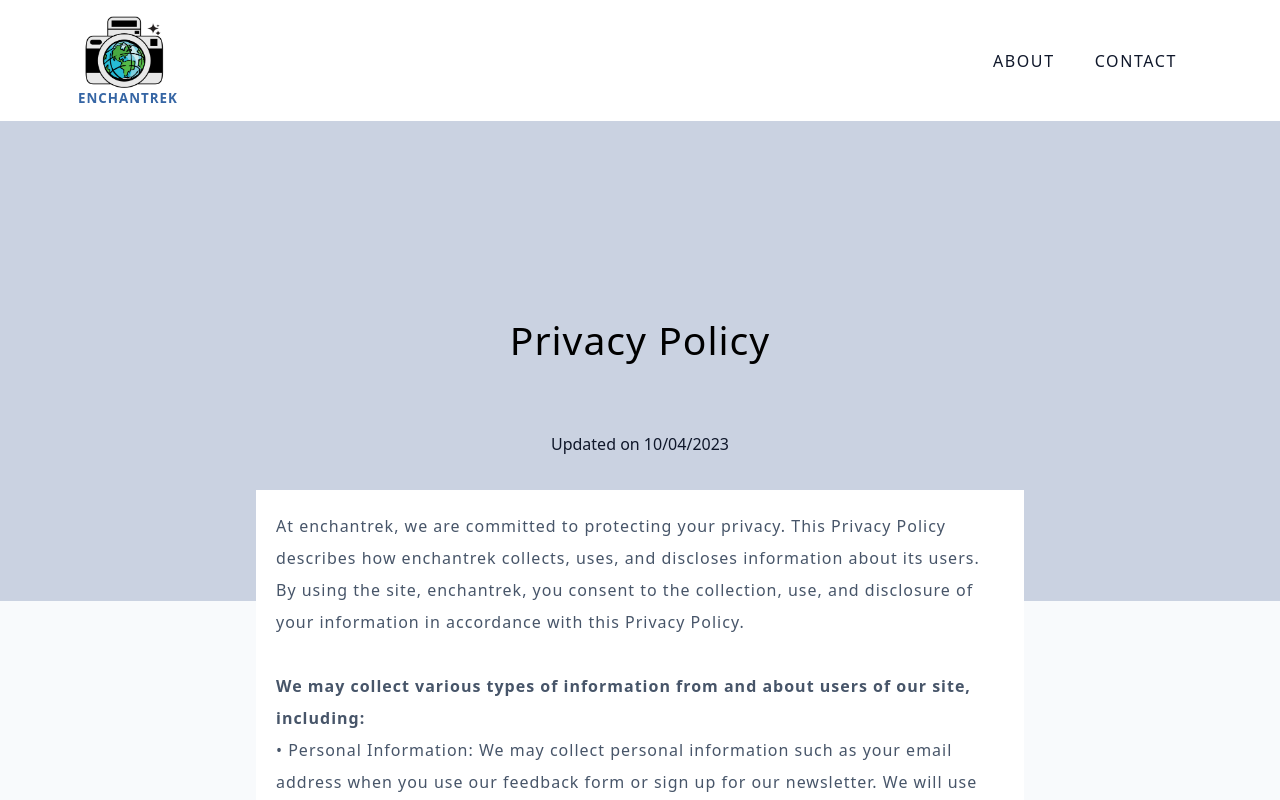
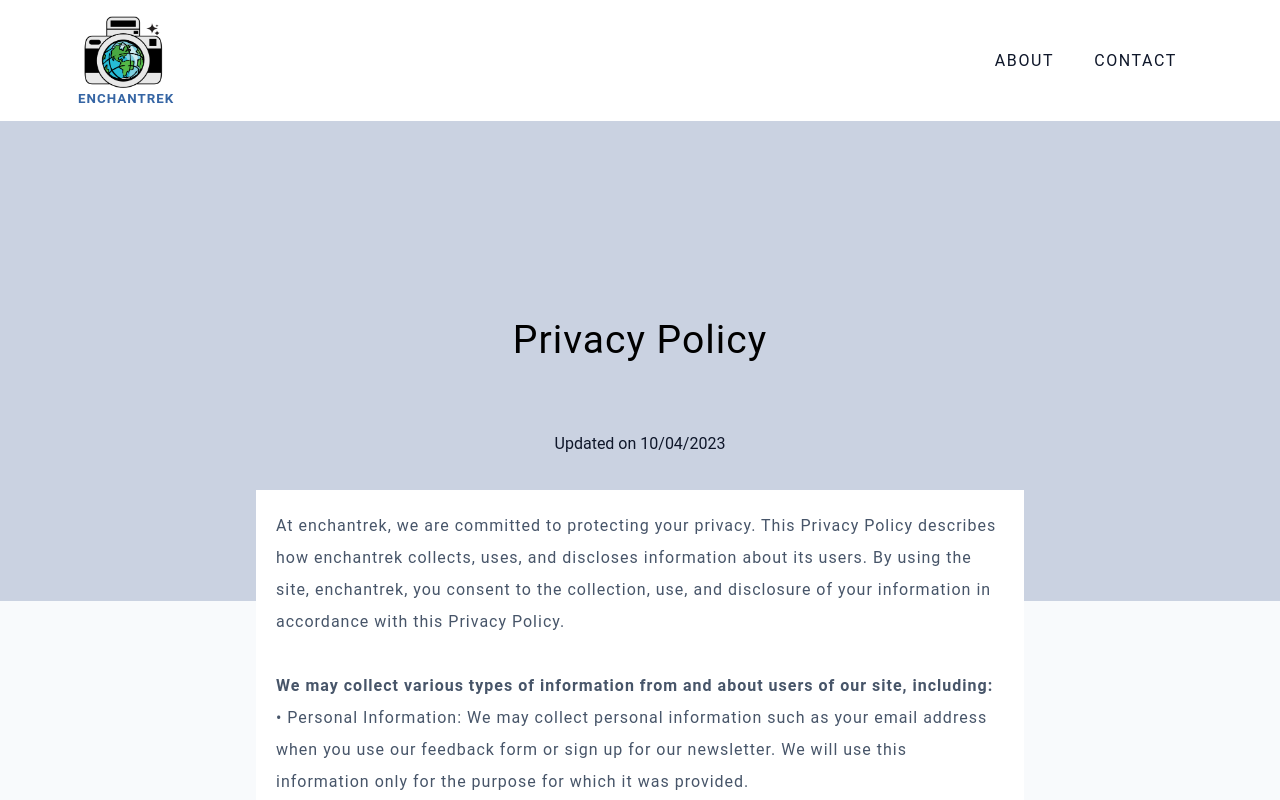
Before and after one commit to asif-git-hub/trip-planner-frontend, a React (Create React App) app: page /privacy in a window 1280 px wide. Shown: the top 800 px of the page. Built offline with nearby package versions, Linux system fonts and the light colour scheme.

Commit message:
change font

```diff
--- a/src/index.css
+++ b/src/index.css
@@ -98,8 +98,7 @@
 
 body {
   background: var(--backgroundColor);
-  font-family: system-ui, -apple-system, BlinkMacSystemFont, "Segoe UI", Roboto,
-    Oxygen, Ubuntu, Cantarell, "Open Sans", "Helvetica Neue", sans-serif;
+  font-family: Roboto, sans-serif, Oxygen, Ubuntu, Cantarell, "Open Sans", "Helvetica Neue", system-ui, -apple-system, BlinkMacSystemFont,"Segoe UI";
   font-weight: 400;
   line-height: 1.75;
   color: var(--textColor);
```
